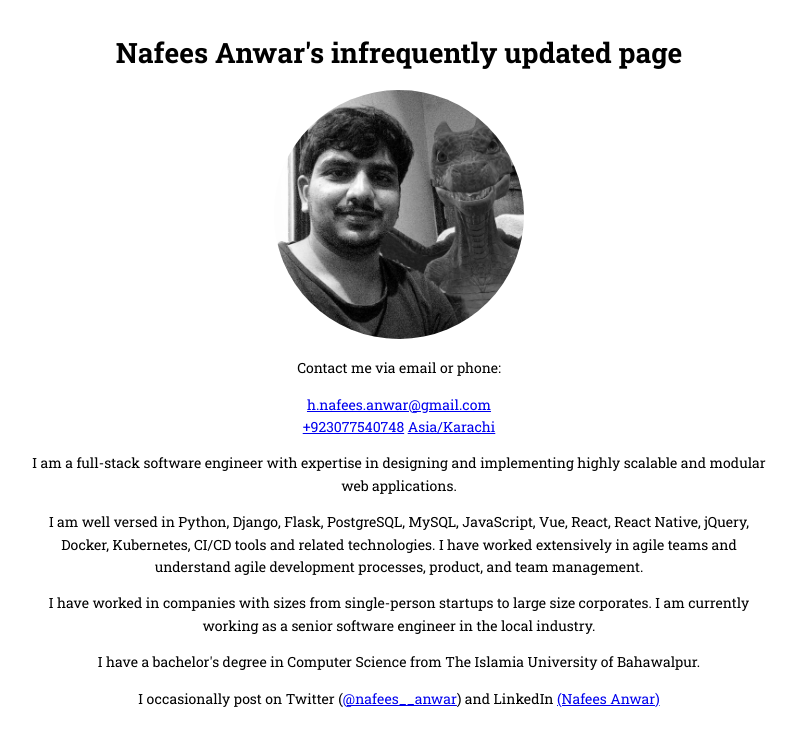
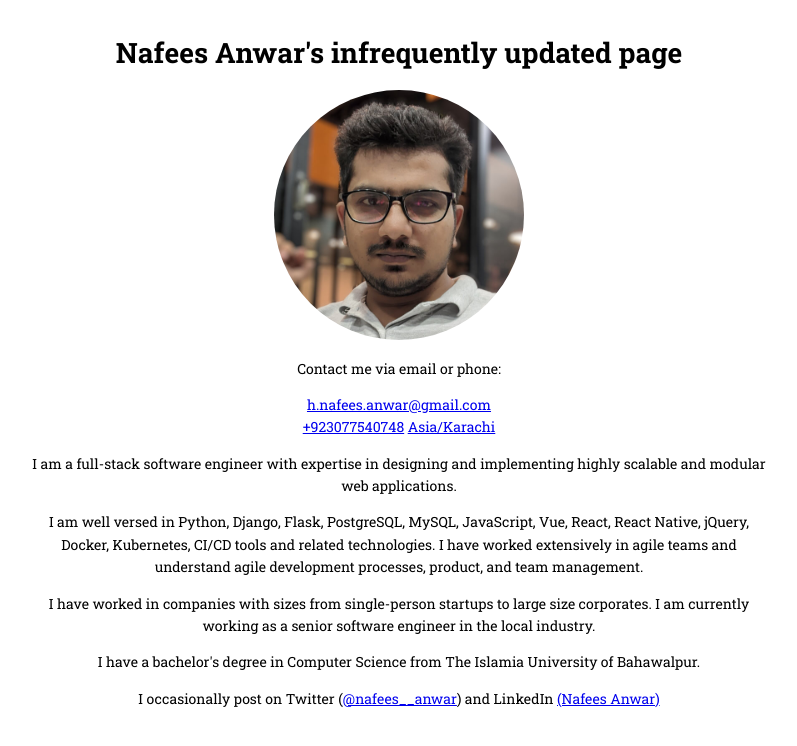
Before and after one commit to nafeesanwar/personal, a plain HTML site: page index.html in a window 1280 px wide. Shown: the whole page, without its empty margins (241-1038 px from the left). Drawn offline with Linux system fonts and the light colour scheme.

Commit message:
Update index.html

```diff
--- a/index.html
+++ b/index.html
@@ -17,7 +17,7 @@
   <h1>Nafees Anwar's infrequently updated page</h1>
   <div class="image">
     <picture>
-      <img alt="Nafees Anwar" src="./images/nafees_with_dino.jpg">
+      <img alt="Nafees Anwar" src="./images/profile.jpg">
     </picture>
   </div>
   <div class="contact">
```
